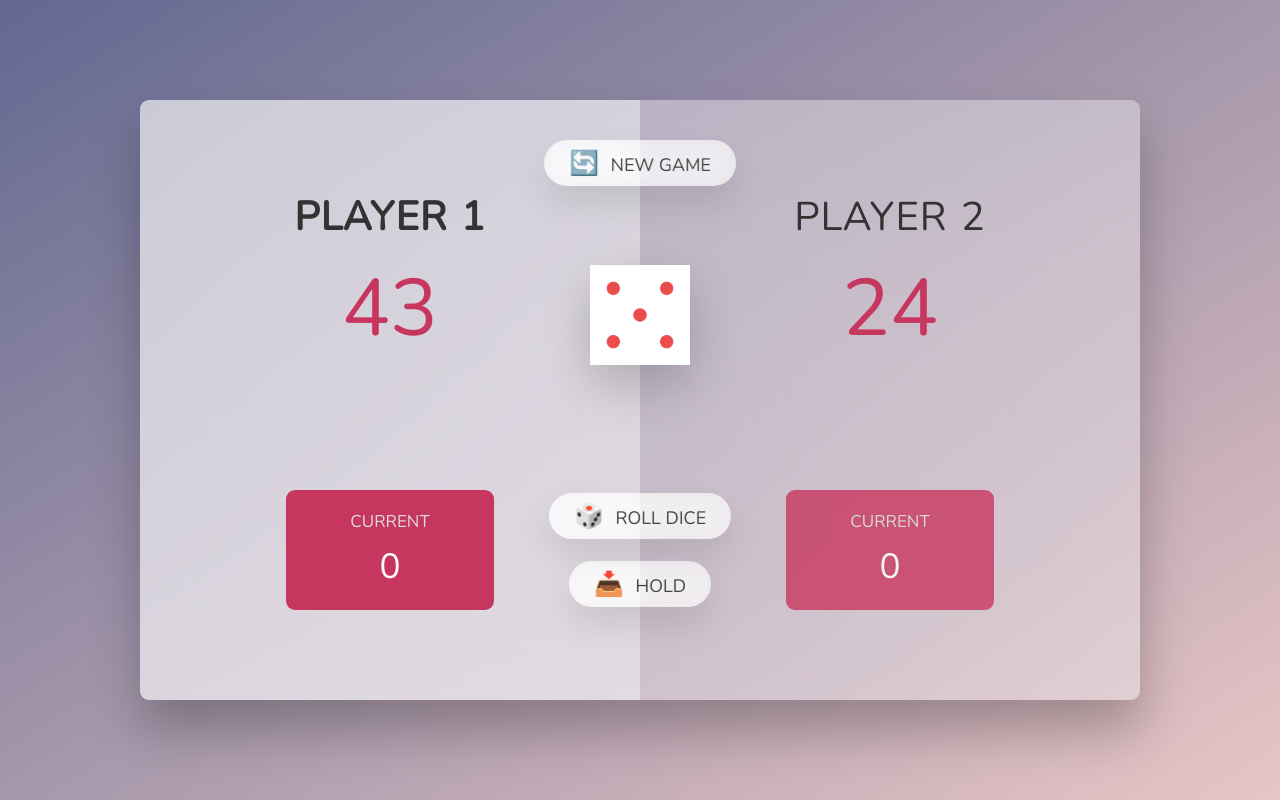
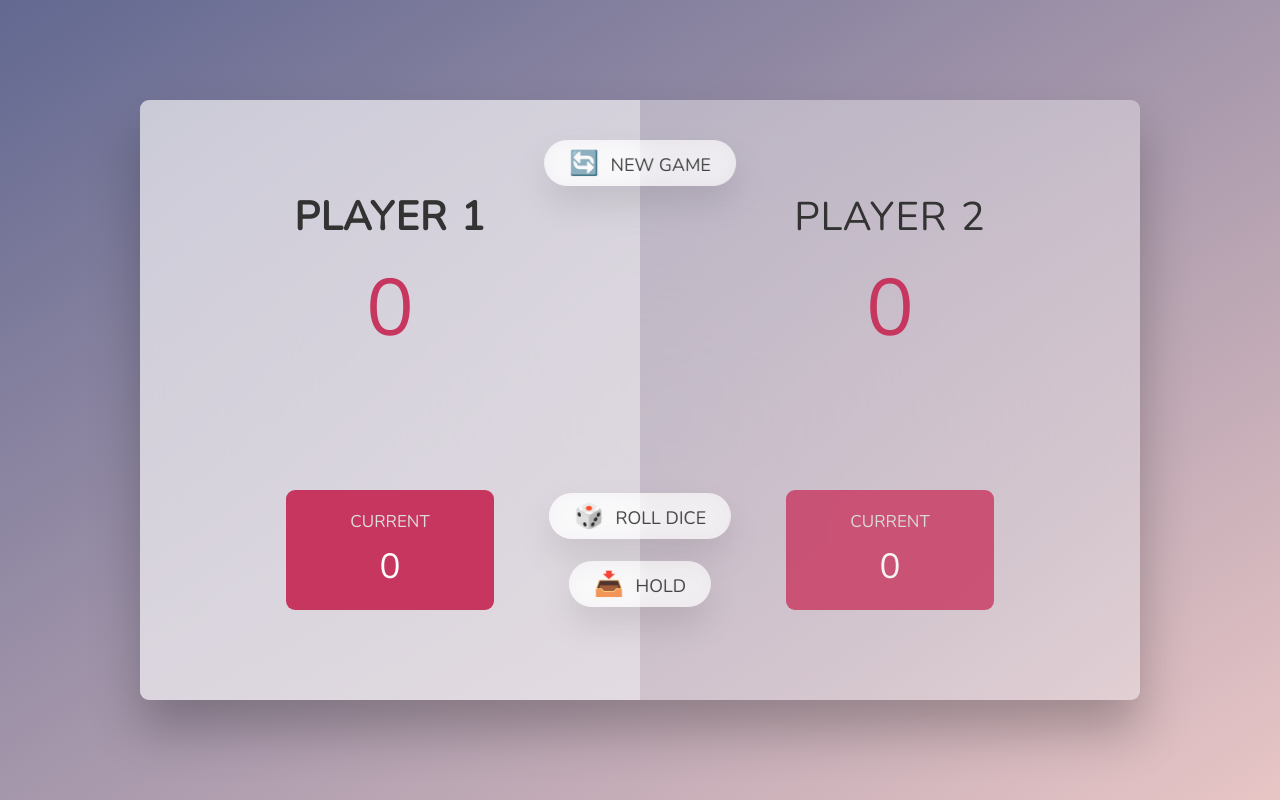
Before and after one commit to somekindofwallflower/pig-game, a plain HTML site: page index.html in a window 1280 px wide. Drawn offline with nearby package versions, Linux system fonts and the light colour scheme.

Commit message:
If game has not started yet reset score values and hide the dice

```diff
--- a/script.js
+++ b/script.js
@@ -1 +1,11 @@
 'use strict';
+
+// Selecting elements
+const score0El = document.querySelector('#score--0');
+// Note: getElementById works a bit faster than querySelector
+const score1El = document.getElementById('score--1');
+const diceEl = document.querySelector('.dice');
+
+score0El.textContent = 0;
+score1El.textContent = 0;
+diceEl.classList.add('hidden');
--- a/style.css
+++ b/style.css
@@ -165,3 +165,7 @@ main {
     font-weight: 700;
     color: #c7365f;
 }
+
+.hidden {
+    display: none;
+}
```
